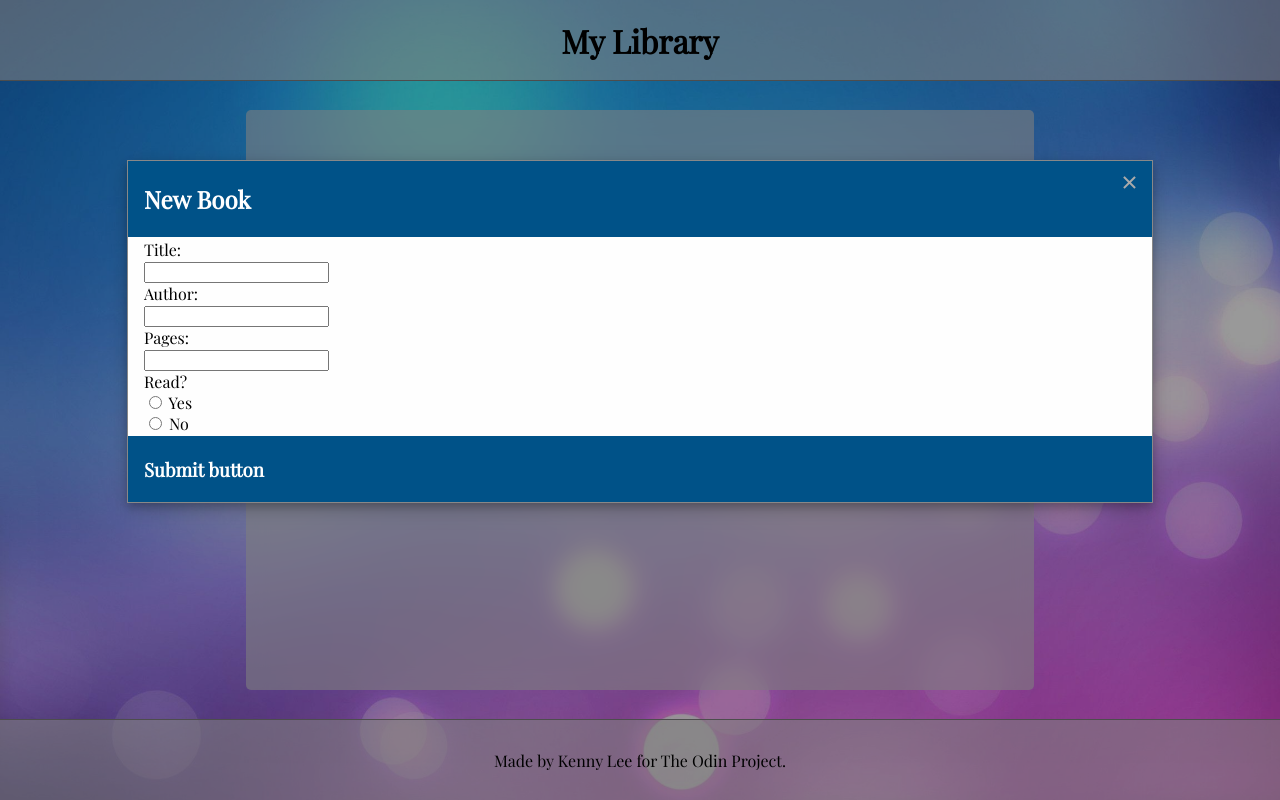
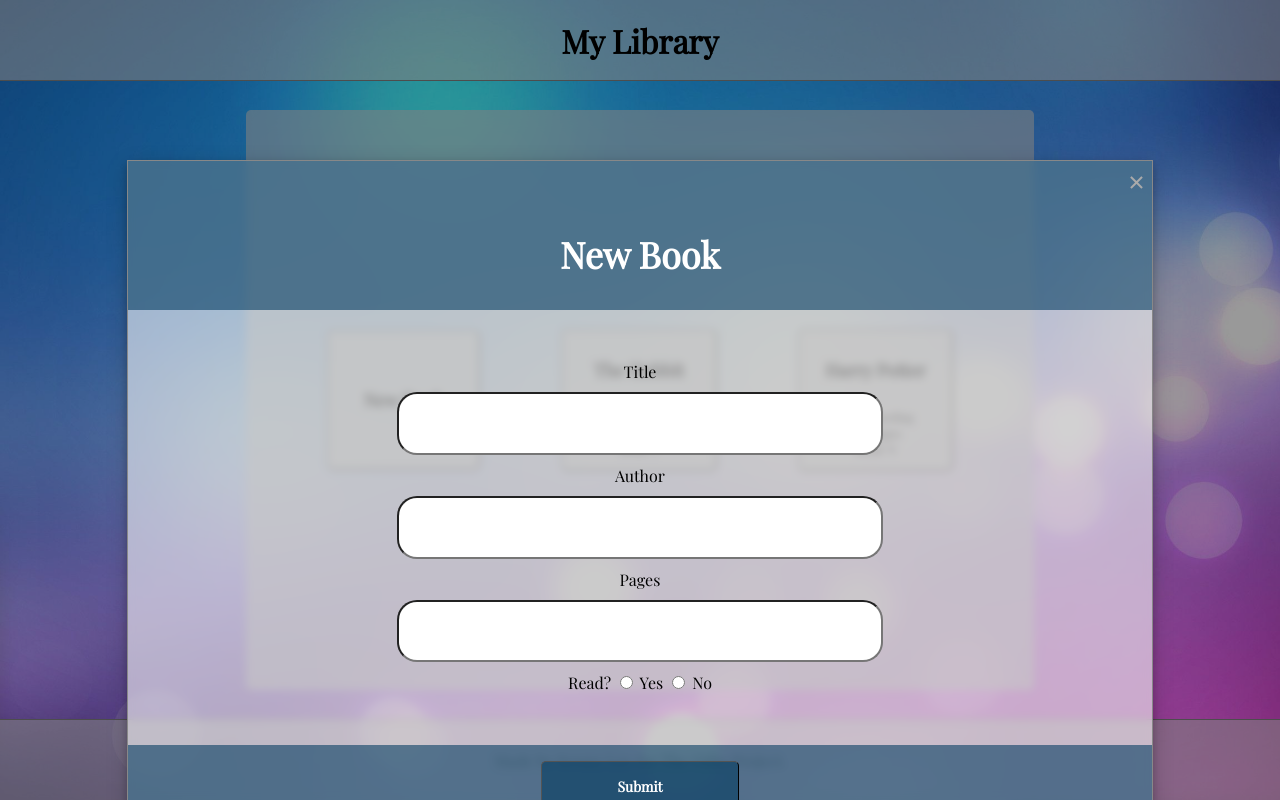
Before and after one commit to kenkneelee/odin-library, a plain HTML site: page index.html in a window 1280 px wide. Both pictures are taken after a click on the button "New Book". Drawn offline with nearby package versions, Linux system fonts and the light colour scheme.

Commit message:
new book form popup styling

```diff
--- a/index.html
+++ b/index.html
@@ -34,32 +34,51 @@
                 </div>
                 <div class="modal-body">
                     <form>
-                        <label for="title">Title:</label><br />
-                        <input type="text" id="title" name="title" /><br />
-                        <label for="author">Author:</label><br />
-                        <input type="text" id="author" name="author" /><br />
-                        <label for="pages">Pages:</label><br />
-                        <input type="text" id="pages" name="pages" /><br />
+                        <label for="title">Title</label>
+                        <input
+                            type="text"
+                            id="title"
+                            name="title"
+                            class="textInput"
+                        />
 
-                        <label for="read">Read?</label><br>
+                        <label for="author">Author</label>
+                        <input
+                            type="text"
+                            id="author"
+                            name="author"
+                            class="textInput"
+                        />
+
+                        <label for="pages">Pages</label>
+                        <input
+                            type="text"
+                            id="pages"
+                            name="pages"
+                            class="textInput"
+                        />
+
+                        <div>
+                            <label for="read">Read?</label>
                             <input
                                 type="radio"
                                 id="yes"
                                 name="read"
                                 value="yes"
                             />
-                        <label for="yes">Yes</label><br />
+                            <label for="yes">Yes</label>
                             <input
                                 type="radio"
                                 id="no"
                                 name="read"
                                 value="no"
                             />
-                        <label for="no">No</label><br />
+                            <label for="no">No</label>
+                        </div>
                     </form>
                 </div>
                 <div class="modal-footer">
-                    <h3>Submit button</h3>
+                    <button id="modalSubmit"><h3>Submit</h3></button>
                 </div>
             </div>
         </div>
--- a/styles/style.css
+++ b/styles/style.css
@@ -79,7 +79,8 @@ button {
 /* The Close Button */
 .close {
     color: #aaa;
-    float: right;
+    position:relative;
+    left:50%;
     font-size: 28px;
     font-weight: bold;
 }
@@ -96,8 +97,10 @@ button {
 /* Modal Header */
 .modal-header {
     padding: 2px 16px;
-    background-color: #005288;
+    background-color: #00395f94;
     color: white;
+    text-align: center;
+    font-size:24px;
 }
 
 /* Modal Body */
@@ -107,8 +110,8 @@ button {
 
 /* Modal Footer */
 .modal-footer {
-    padding: 2px 16px;
-    background-color: #005288;
+    padding: 16px 16px;
+    background-color: #00395f94;
     color: white;
 }
 
@@ -116,8 +119,8 @@ button {
 .modal-content {
     top:20%;
     position: relative;
-    text-align: left;
-    background-color: #fefefe;
+    background-color: #fefefe91;
+    backdrop-filter: blur(4px);
     margin: auto;
     padding: 0;
     border: 1px solid #888;
@@ -125,6 +128,12 @@ button {
     box-shadow: 0 4px 8px 0 rgba(0, 0, 0, 0.2), 0 6px 20px 0 rgba(0, 0, 0, 0.19);
     animation-name: animatetop;
     animation-duration: 0.4s;
+    text-align: center;
+}
+
+#modalSubmit {
+    color:white;
+    background-color: #00395f94;
 }
 
 /* Add Animation */
@@ -158,3 +167,24 @@ button {
 #footer {
     border-top: 1px solid gray;
 }
+
+
+
+
+.textInput {
+    width:50%;
+    border-radius: 20px;
+    line-height: 20%;
+    font-size:20px;
+    padding:2%;
+    text-align: center;
+}
+
+form {
+    padding: 5%;
+    display: flex;
+    flex-direction: column;
+    align-items: center;
+    justify-content: center;
+    gap:10px;
+}
```
Lines whose indentation alone changed are shown as unchanged.
